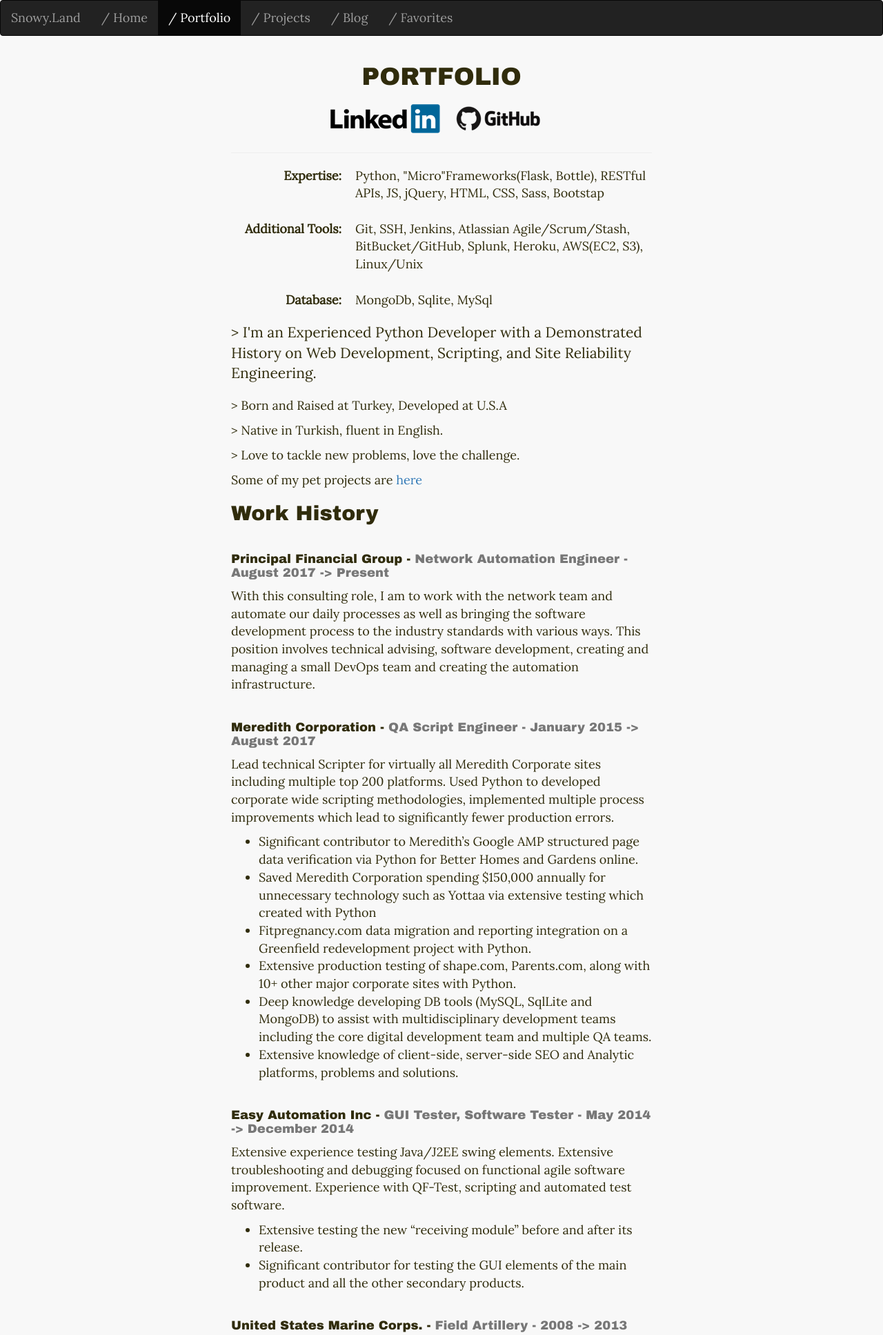
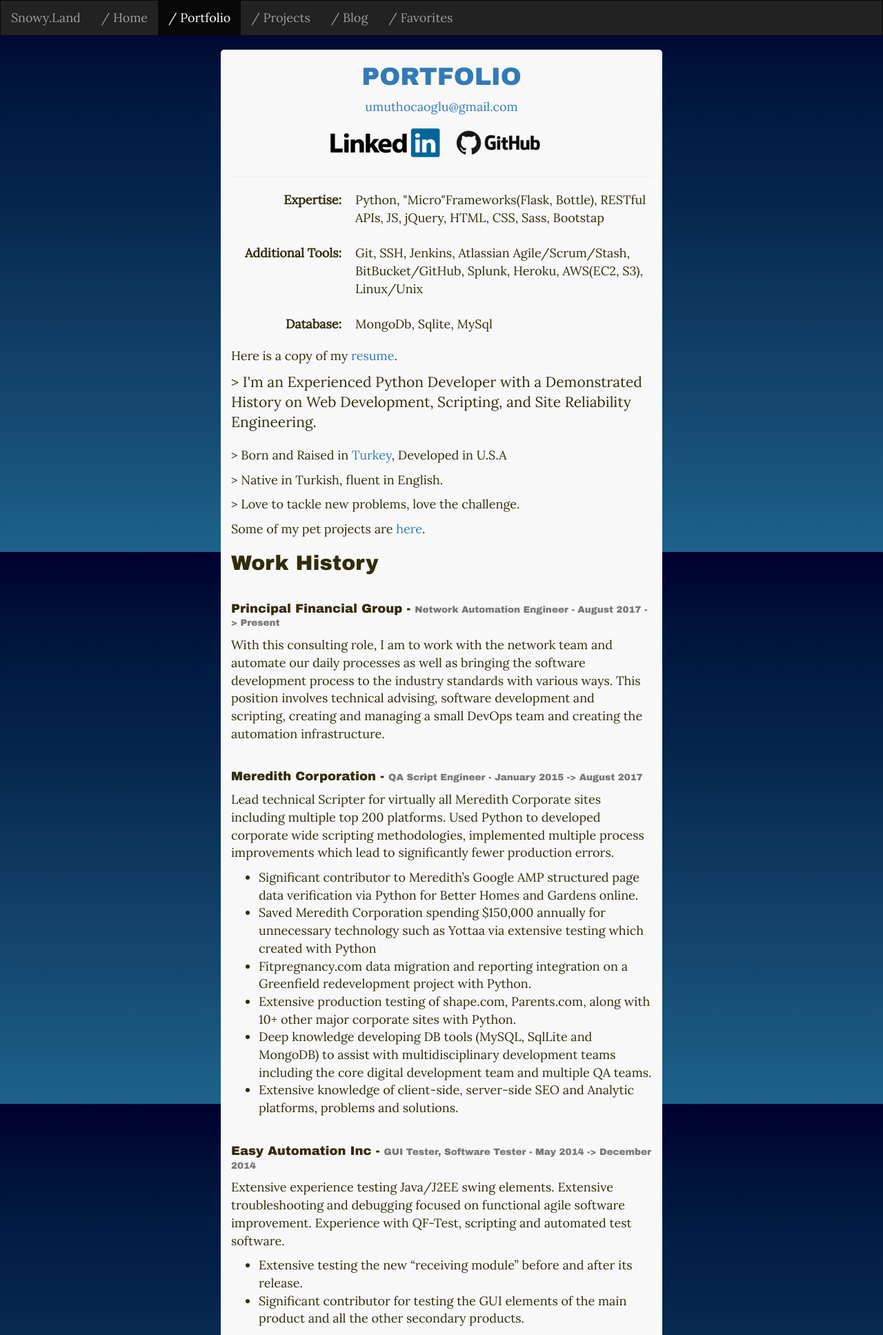
Before and after one commit to Leustad/portfolio, a Flask app: page /portfolio in a window 1280 px wide. Shown: the top 1935 px of the page at 69% size. Run offline with Flask 2, Linux system fonts and the light colour scheme; some libraries are stand-ins or nearby versions; some web fonts are replaced.

Commit message:
Face lift

```diff
--- a/portfolio/__init__.py
+++ b/portfolio/__init__.py
@@ -20,6 +20,7 @@
 from portfolio.views.projects.views import projects_blueprint
 from portfolio.views.blog.views import blog_blueprint
 from portfolio.views.favorites.views import favorites_blueprint
+from portfolio.views.error import main  # ==> Error Handling
 
 # Register the blueprints
 app.register_blueprint(main_blueprint)
@@ -27,3 +28,8 @@
 app.register_blueprint(projects_blueprint)
 app.register_blueprint(blog_blueprint)
 app.register_blueprint(favorites_blueprint)
+
+
+@app.route('/pygments.css')
+def pygments_css():
+    return pygments_style_defs('tango'), 200, {'Content-Type':"text/css"}
--- a/portfolio/static/css/style.css
+++ b/portfolio/static/css/style.css
@@ -8,8 +8,15 @@
     font-size: 18px;
 }
 
+html {
+    height: 100%;
+    margin: 0;
+    background: linear-gradient(#00002e 0%, #001238 12.5%, #021e45 25%, #06264c 37.5%, #0b335b 50%, #154870 75%, #1d638b 100%) no-repeat fixed;
+}
+
 body {
     background-color: #f8f8f8;
+
 }
 
 dt {
@@ -20,16 +27,40 @@
     /*width: 200px;*/
 }
 
+.main-content {
+    background-color: #f8f8f8;
+    -webkit-border-radius: 5px;
+    -moz-border-radius: 5px;
+    border-radius: 5px;
+    min-height: 1000px;
+    position: relative;
+}
+
 .jumbotron {
     background-color: #f8f8f8;
 }
-
+.jumbotron img{
+    border-radius: 10px;
+    box-shadow: 5px 5px 10px black;
+}
+.jumbotron p.greeting{
+    color: #337ab7;
+    font-size: 63px;
+    font-weight: bold;
+}
 .portfolio_items {
     padding-top: 20px;
 }
 
+.navbar{
+    border-radius: 0;
+}
+
 .footer {
-    height: 80px;
+    height: auto;
+    position: absolute;
+    bottom: 0;
+    width: 95%;
 }
 
 .footer-table {
@@ -88,4 +119,5 @@
 #blog_body {
     width: 100%;
     height: 500px;
+
 }
--- a/portfolio/static/js/main.js
+++ b/portfolio/static/js/main.js
@@ -24,4 +24,9 @@
     $('ul.nav a').filter(function () {
         return this.href == url;
     }).parent().addClass('active').parent().parent().addClass('active');
+
+    // Name Tooltip
+    $(document).ready(function(){
+        $('[data-toggle="name-tooltip"]').tooltip();
+    });
 });
--- a/portfolio/templates/_base.html
+++ b/portfolio/templates/_base.html
@@ -11,6 +11,7 @@
     {# CSS #}
     <link rel="stylesheet" href="https://maxcdn.bootstrapcdn.com/bootstrap/3.3.7/css/bootstrap.min.css">
     <link rel="stylesheet" type="text/css" href="{{ url_for('static', filename='css/style.css') }}"/>
+    <link rel="stylesheet" type="text/css" href="{{ url_for('pygments_css') }}">
 
     {# FONTS #}
     <link href="http://fonts.googleapis.com/css?family=Corben:bold" rel="stylesheet" type="text/css">
@@ -43,32 +44,20 @@
                 <li class=""><a href="/projects">/ Projects</a></li>
                 <li class=""><a href="/blogs">/ Blog</a></li>
                 <li class=""><a href="/favorites">/ Favorites</a></li>
-                {#                <li class="dropdown">#}
-                {#                    <a class="dropdown-toggle" data-toggle="dropdown" href="#">/ About Me <span class="caret"></span></a>#}
-                {#                    <ul class="dropdown-menu">#}
-                {#                        <li><a href="#">Page 1-1</a></li>#}
-                {#                        <li><a href="#">Page 1-2</a></li>#}
-                {#                        <li><a href="#">Page 1-3</a></li>#}
-                {#                    </ul>#}
-                {#                </li>#}
             </ul>
-            {#            <ul class="nav navbar-nav navbar-right">#}
-            {#                <li><a href="#"><span class="glyphicon glyphicon-user"></span> Sign Up</a></li>#}
-            {#                <li><a href="#"><span class="glyphicon glyphicon-log-in"></span> Login</a></li>#}
-            {#            </ul>#}
         </div>
     </div>
 </nav>
-<div class="col-md-6 col-md-offset-3 container-fluid">
+<div class="col-md-6 col-md-offset-3 container-fluid main-content">
     {% block content %}
-
     {% endblock %}
 
     <a id="back-to-top" href="#" class="btn btn-primary btn-lg back-to-top" role="button" data-placement="left"><span
             class="glyphicon glyphicon-chevron-up"></span></a>
     <span class="gap"></span>
-    <hr class="hr-footer">
+
     <div class="footer">
+        <hr class="hr-footer">
         <div class="footer-table">
             {% include 'extras/footer.html' %}
         </div>
--- a/portfolio/templates/blogs.html
+++ b/portfolio/templates/blogs.html
@@ -2,11 +2,12 @@
 {% block title %}Blogs{% endblock %}
 
 {% block content %}
+    <h1 class="text-primary text-center">POSTS</h1>
     {% for post in posts %}
-        > <a href="{{ url_for('post', name=post.path.replace('posts/', '')) }}">
+        <h3><a href="{{ url_for('post', name=post.path.replace('posts/', '')) }}">
         {{ post.title }}
     </a>
-        <small> - {{ post.date }}</small>
+        <small class="text-muted"> - {{ post.date }}</small></h3>
         <br>
     {% endfor %}
 {% endblock %}
--- a/portfolio/templates/extras/footer.html
+++ b/portfolio/templates/extras/footer.html
@@ -2,11 +2,11 @@
     <li class=""><a href="/">/ Home</a></li>
     <li class=""><a href="/portfolio">/ Portfolio</a></li>
     <li class=""><a href="/projects">/ Projects</a></li>
-    <li class=""><a href="/blog">/ Blog</a></li>
+    <li class=""><a href="/blogs">/ Blog</a></li>
     <li class=""><a href="/favorites">/ Favorites</a></li>
 </ul>
 
 <p>
-    Contact me at:
+    Say Hi:
     <a href="mailto:umuthocaoglu@gmail.com?Subject=From Snowy.land" target="_top">umuthocaoglu@gmail.com</a>
 </p>
--- /dev/null
+++ b/portfolio/templates/extras/info.html
@@ -0,0 +1 @@
+<p class="text-center text-muted"><a href="mailto:umuthocaoglu@gmail.com?Subject=From Snowy.land" target="_top">umuthocaoglu@gmail.com</a></p>
--- a/portfolio/templates/favorites.html
+++ b/portfolio/templates/favorites.html
@@ -1,5 +1,6 @@
 {% extends '_base.html' %}
 {% block title %}Favorites{% endblock %}
 {% block content %}
-    <h2>Favorites is under Construction</h2>
+    <h1 class="text-center text-primary">FAVORITES</h1>
+    <h3>Coming Soon...</h3>
 {% endblock %}
--- a/portfolio/templates/portfolio.html
+++ b/portfolio/templates/portfolio.html
@@ -5,7 +5,8 @@
     <div class="container-fluid">
         <div class="row">
             <div>
-                <h1 class="text-center">PORTFOLIO</h1>
+                <h1 class="text-center text-primary">PORTFOLIO</h1>
+                {% include 'extras/info.html' %}
                 <div class="container-fluid text-center">
                     <a href="https://www.linkedin.com/in/umut-hocaoglu-0a8319101/" target="_blank"><img
                             src="static/img/linkedin.png"></a>
@@ -26,27 +27,29 @@
                     <dd>MongoDb, Sqlite, MySql</dd>
                 </dl>
                 <div>
+                <p>Here is a copy of my <a href="/static/files/Umut%20Hocaoglu%20-%20%20Resume.pdf" download>resume</a>.</p>
                     <p class="lead">> I'm an Experienced Python Developer with a Demonstrated History on Web
                         Development,
                         Scripting, and Site Reliability Engineering.</p>
-                    <p>> Born and Raised at Turkey, Developed at U.S.A</p>
+                    <p>> Born and Raised in <a href="https://en.wikipedia.org/wiki/Turkey" target="_blank">Turkey</a>,
+                        Developed in U.S.A</p>
                     <p>> Native in Turkish, fluent in English.</p>
                     <p>> Love to tackle new problems, love the challenge.</p>
-                    <p>Some of my pet projects are <a href="/projects">here</a></p>
+                    <p>Some of my pet projects are <a href="/projects">here</a>.</p>
                 </div>
                 <h2>Work History</h2>
                 <div class="portfolio_items">
                     <h4>Principal Financial Group -
-                        <span class="text-muted">Network Automation Engineer - August 2017 -> Present</span>
+                        <small><span class="text-muted">Network Automation Engineer - August 2017 -> Present</span></small>
                     </h4>
                     <p>With this consulting role, I am to work with the network team and automate our daily processes as
                         well as bringing the software development process to the industry standards with various ways.
-                        This position involves technical advising, software development, creating and managing a small
+                        This position involves technical advising, software development and scripting, creating and managing a small
                         DevOps team and creating the automation infrastructure.</p>
                 </div>
                 <div class="portfolio_items">
                     <h4>Meredith Corporation -
-                        <span class="text-muted">QA Script Engineer - January 2015 -> August 2017</span>
+                        <small><span class="text-muted">QA Script Engineer - January 2015 -> August 2017</span></small>
                     </h4>
                     <p>Lead technical Scripter for virtually all Meredith Corporate sites including multiple top 200
                         platforms.
@@ -79,7 +82,7 @@
                     </ul>
                 </div>
                 <div class="portfolio_items">
-                    <h4>Easy Automation Inc - <span class="text-muted">GUI Tester, Software Tester - May 2014 -> December 2014</span>
+                    <h4>Easy Automation Inc - <small><span class="text-muted">GUI Tester, Software Tester - May 2014 -> December 2014</span></small>
                     </h4>
                     <p>
                         Extensive experience testing Java/J2EE swing elements. Extensive troubleshooting and debugging
@@ -96,7 +99,7 @@
                     </ul>
                 </div>
                 <div class="portfolio_items">
-                    <h4>United States Marine Corps. - <span class="text-muted">Field Artillery - 2008 -> 2013</span>
+                    <h4>United States Marine Corps. - <small><span class="text-muted">Field Artillery - 2008 -> 2013</span></small>
                     </h4>
                     <p>Extensive experience working with teams in high pressure situations.</p>
                     <ul>
@@ -111,8 +114,8 @@
                 </div>
                 <h2>Education</h2>
                 <div class="portfolio_items">
-                    <h4>Iowa Lakes Community College – <span
-                            class="text-muted"> Computer Programming – 2013 -> 2014</span></h4>
+                    <h4>Iowa Lakes Community College – <small><span
+                            class="text-muted"> Computer Programming – 2013 -> 2014</span></small></h4>
                     <ul>
                         <li>Focused on Python, C ++ and VB .Net as well as Web Development</li>
                         <li>Software Development fundamentals</li>
@@ -120,7 +123,7 @@
                     </ul>
                 </div>
                 <div class="portfolio_items">
-                    <h4>USMC - <span class="text-muted"> Field Artillery – Camp LeJeune, NC – Cannon Crewman – 2008 -> 2013</span>
+                    <h4>USMC - <small><span class="text-muted"> Field Artillery – Camp LeJeune, NC – Cannon Crewman – 2008 -> 2013</span></small>
                     </h4>
                     <ul>
                         <li>Extensive problem solving skills under high pressure.</li>
@@ -128,8 +131,8 @@
                     </ul>
                 </div>
                 <div class="portfolio_items">
-                    <h4>Selcuk University - <span
-                            class="text-muted">Konya/Turkey - B.A - Statistics - 2002 -> 2007</span></h4>
+                    <h4>Selcuk University - <small><span
+                            class="text-muted">Konya/Turkey - B.A - Statistics - 2002 -> 2007</span></small></h4>
                     <ul>
                         <li>Took most of the Mathematics Major courses as well as my main courses.</li>
                         <li>My first experience of computer programming with C Programming and Delphi.</li>
--- a/requirements.txt
+++ b/requirements.txt
@@ -1,5 +1,8 @@
+bcrypt==3.1.3
+cffi==1.10.0
 click==6.7
 Flask==0.12.2
+Flask-Bcrypt==0.7.1
 Flask-FlatPages==0.6
 Flask-WTF==0.14.2
 Frozen-Flask==0.11
@@ -7,7 +10,9 @@
 Jinja2==2.9.6
 Markdown==2.3.1
 MarkupSafe==1.0
+pycparser==2.18
 Pygments==1.6
 PyYAML==3.10
+six==1.10.0
 Werkzeug==0.12.2
 WTForms==2.1
```
Also changed, not shown: portfolio/templates/errors/404.html (added, +10 -0 lines), portfolio/templates/index.html (+12 -3 lines), portfolio/templates/projects.html (+4 -3 lines), portfolio/views/error/main.py (added, +8 -0 lines), portfolio/views/error/__init__.py (added), 1 other file.
